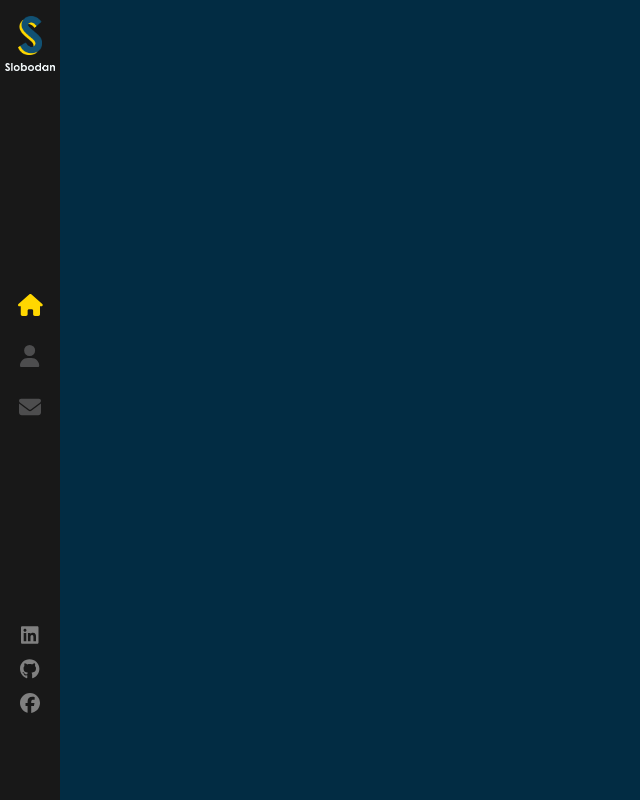
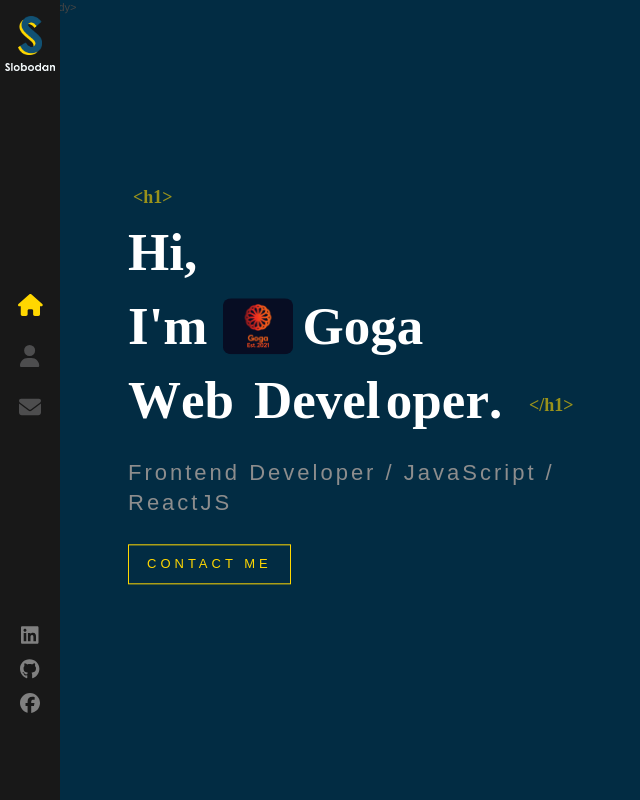
Before and after one commit to GogaImerlishvili/Portfolio__Website, a React (Create React App) app: page / in a window 1280 px wide. Shown: the whole page, without its empty margins (0-640 px from the left). Built offline with nearby package versions, Linux system fonts and the light colour scheme.

Commit message:
used outled from react-router && added home comp

```diff
--- a/src/components/Layout/index.js
+++ b/src/components/Layout/index.js
@@ -1,11 +1,24 @@
 import './index.scss'
 import Sidebar from '../Sidebar'
+import { Outlet } from 'react-router-dom'
+import Home from '../Home'
 
 const Layout = () => {
   return (
-    <>
+    <div className="App">
       <Sidebar />
-    </>
+      <div className="page">
+        <span className="tags top-tags">&lt;body&gt;</span>
+
+        <Outlet />
+        <span className="tags bottom-tags">
+          &lt;/body&gt;
+          <br />
+          <span className="bottom-tag-html">&lt;/html&gt;</span>
+        </span>
+      </div>
+      {<Home />}
+    </div>
   )
 }
 
```
